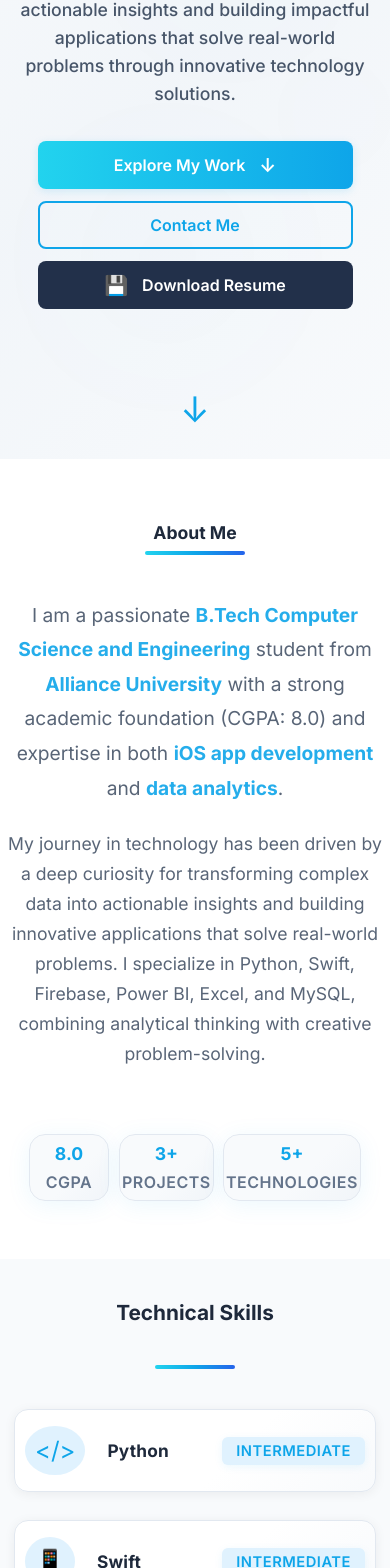
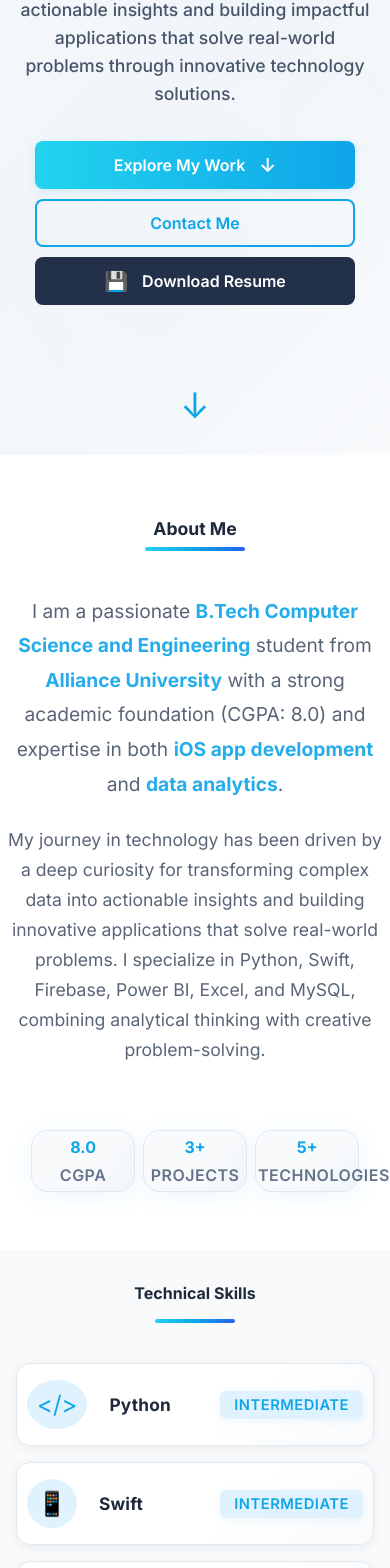
Before and after one commit to charan2319/Portfolio, a React (Create React App) app: page / in a window 390 px wide. Shown: the part 417-1985 px from the top of the page. Built offline with nearby package versions, Linux system fonts and the light colour scheme.

Commit message:
updated css code

```diff
--- a/src/App.css
+++ b/src/App.css
@@ -4317,3 +4317,128 @@ footer {
     padding: 8px 2px;
   }
 }
+
+/* --- Responsive layout for all main sections on mobile --- */
+@media (max-width: 600px) {
+  /* Section padding and alignment */
+  section,
+  .skills-section,
+  .services-section,
+  .education-section,
+  .experience-section,
+  .certifications-section,
+  .achievements-section,
+  .projects-section,
+  .contact-section {
+    padding: 20px 6px !important;
+    margin: 0 auto;
+    max-width: 100vw;
+    box-sizing: border-box;
+  }
+
+  /* Section titles */
+  .section-title,
+  .education-title,
+  .experience-title,
+  .pro-projects-title,
+  .contact-heading {
+    font-size: 1.2rem;
+    text-align: center;
+    margin-bottom: 1rem;
+  }
+
+  /* Grids become single column */
+  .skills-card-grid,
+  .pro-services-grid,
+  .education-timeline,
+  .experience-container,
+  .certifications-grid,
+  .achievements-grid,
+  .pro-projects-grid,
+  .contact-grid {
+    display: flex !important;
+    flex-direction: column !important;
+    gap: 1rem !important;
+    align-items: stretch !important;
+  }
+
+  /* Cards full width */
+  .skill-card-pro,
+  .pro-service-card,
+  .education-card,
+  .experience-card,
+  .certification-card,
+  .achievement-card,
+  .pro-project-card,
+  .contact-left {
+    width: 100% !important;
+    min-width: 0 !important;
+    margin: 0 auto !important;
+    box-sizing: border-box;
+  }
+
+  /* Stat cards in a row, but wrap if needed */
+  .about-stats {
+    flex-direction: row;
+    gap: 8px;
+    justify-content: center;
+    flex-wrap: wrap;
+  }
+  .stat-card {
+    flex: 1 1 0;
+    min-width: 80px;
+    padding: 10px 4px;
+    font-size: 0.95rem;
+    text-align: center;
+  }
+
+  /* Project images */
+  .pro-project-image img {
+    width: 100%;
+    height: auto;
+    border-radius: 10px;
+  }
+
+  /* Contact section */
+  .contact-info-cards {
+    flex-direction: column;
+    gap: 0.5rem;
+  }
+  .contact-social-icons {
+    justify-content: flex-start;
+    gap: 1rem;
+  }
+
+  /* Buttons */
+  .hero-buttons,
+  .pro-project-buttons {
+    flex-direction: column;
+    gap: 10px;
+    align-items: center;
+    width: 100%;
+  }
+  .btn,
+  .pro-btn {
+    width: 95%;
+    max-width: 320px;
+    margin: 0 auto;
+    justify-content: center;
+  }
+}
+
+/* Extra small screens */
+@media (max-width: 400px) {
+  .section-title,
+  .education-title,
+  .experience-title,
+  .pro-projects-title,
+  .contact-heading {
+    font-size: 1rem;
+  }
+  .stat-number {
+    font-size: 1rem;
+  }
+  .stat-card {
+    padding: 6px 2px;
+  }
+}
```
